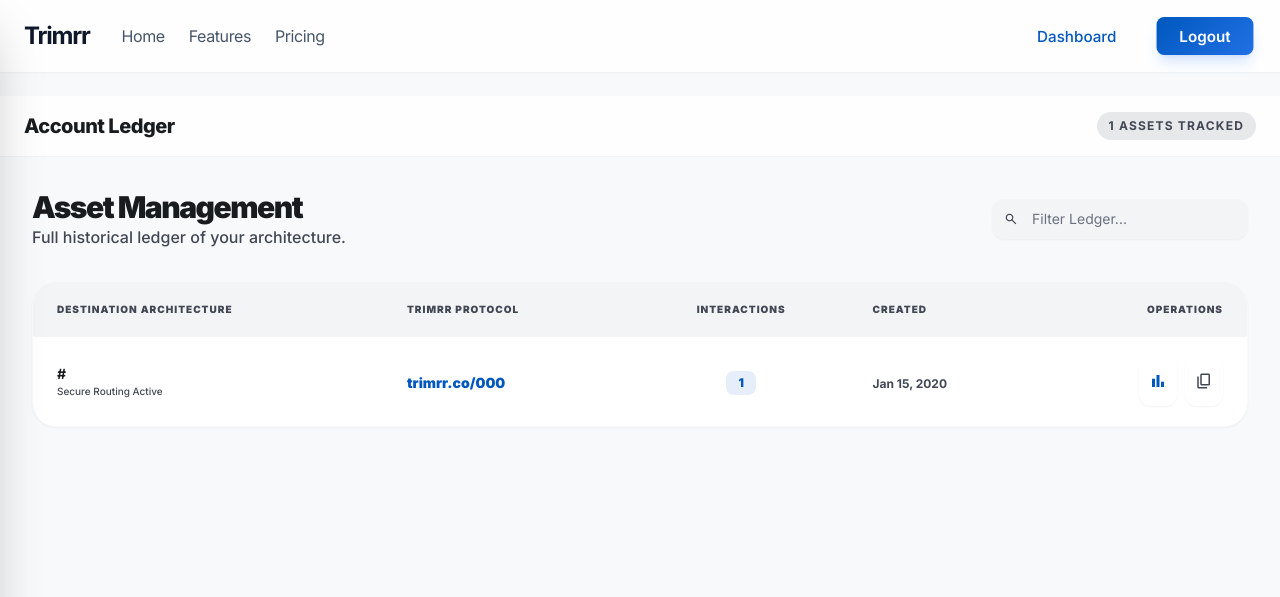
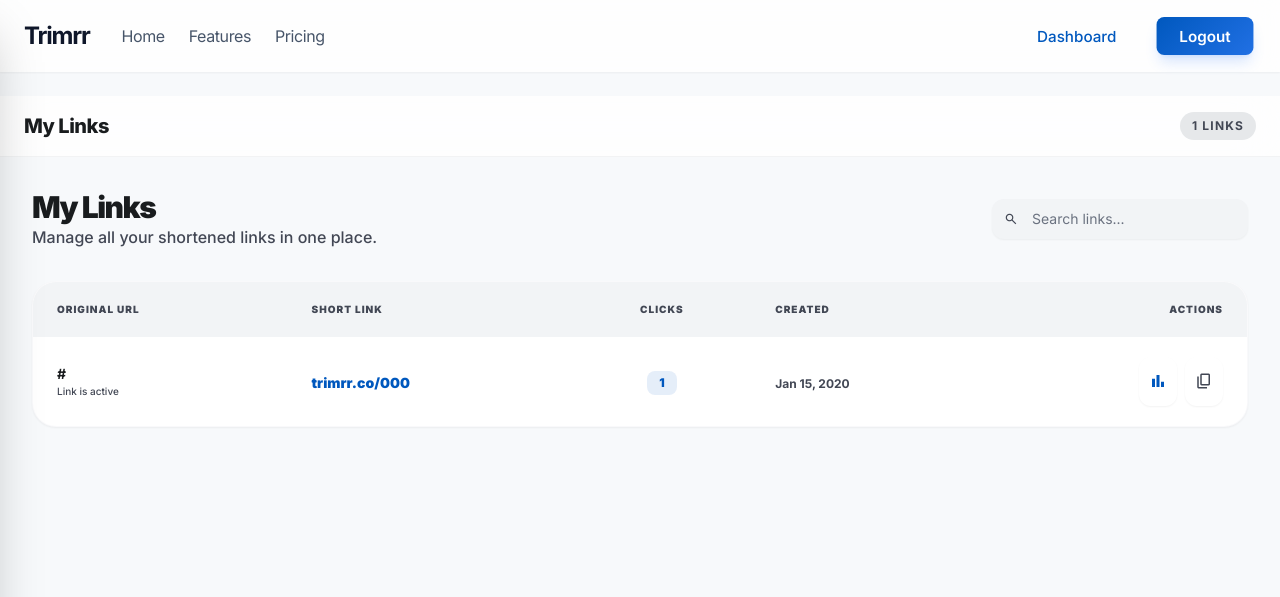
Before and after one commit to PranayaKD/trimrr, a Django app: page /dashboard/links/ in a window 1280 px wide. Shown: the top 597 px of the page. Run offline with Django 5.2, Linux system fonts and the light colour scheme; a user stored in the database is signed in; tables that the repository leaves empty hold one stand-in row (values such as "Sample post"); parts of the project's set-up code (start-up, migrations or seed data) failed here and were passed over; some libraries are stand-ins or nearby versions.

Commit message:
Simplify UI labels and terminology for better UX

```diff
--- a/templates/dashboard.html
+++ b/templates/dashboard.html
@@ -27,7 +27,7 @@
                 <button @click="sidebarOpen = true" class="md:hidden p-2 text-on-surface-variant hover:bg-surface-container rounded-lg transition-colors">
                     <span class="material-symbols-outlined">menu</span>
                 </button>
-                <h2 class="text-xl font-extrabold tracking-tight text-on-surface">Intelligence Center</h2>
+                <h2 class="text-xl font-extrabold tracking-tight text-on-surface">Overview</h2>
             </div>
             <div class="flex items-center gap-4">
                 <div class="flex items-center gap-3 pl-2 cursor-pointer group">
--- a/templates/my_links.html
+++ b/templates/my_links.html
@@ -23,23 +23,23 @@
                 <button @click="sidebarOpen = true" class="md:hidden p-2 text-on-surface-variant rounded-lg transition-colors">
                     <span class="material-symbols-outlined">menu</span>
                 </button>
-                <h2 class="text-xl font-extrabold tracking-tight text-on-surface">Account Ledger</h2>
+                <h2 class="text-xl font-extrabold tracking-tight text-on-surface">My Links</h2>
             </div>
             <div class="text-xs font-bold text-on-surface-variant uppercase tracking-widest bg-surface-container-high px-3 py-1.5 rounded-full">
-                {{ links.count }} Assets Tracked
+                {{ links.count }} Links
             </div>
         </header>
 
         <main class="p-6 md:p-8 space-y-8 max-w-7xl mx-auto w-full">
             <div class="flex flex-col md:flex-row md:items-center justify-between gap-4">
                 <div>
-                    <h1 class="text-3xl font-black text-on-surface tracking-tighter">Asset Management</h1>
-                    <p class="text-on-surface-variant font-medium">Full historical ledger of your architecture.</p>
+                    <h1 class="text-3xl font-black text-on-surface tracking-tighter">My Links</h1>
+                    <p class="text-on-surface-variant font-medium">Manage all your shortened links in one place.</p>
                 </div>
                 <div class="flex items-center gap-3">
                     <div class="relative">
                         <span class="material-symbols-outlined absolute left-3 top-1/2 -translate-y-1/2 text-on-surface-variant text-sm">search</span>
-                        <input type="text" placeholder="Filter Ledger..." class="pl-10 pr-4 py-2.5 bg-surface-container-low border-none rounded-xl text-sm focus:ring-2 focus:ring-primary transition-all w-64 shadow-sm" />
+                        <input type="text" placeholder="Search links..." class="pl-10 pr-4 py-2.5 bg-surface-container-low border-none rounded-xl text-sm focus:ring-2 focus:ring-primary transition-all w-64 shadow-sm" />
                     </div>
                 </div>
             </div>
@@ -49,11 +49,11 @@
                 <table class="w-full text-left border-collapse">
                     <thead>
                         <tr class="bg-surface-container-low">
-                            <th class="px-6 py-5 text-[10px] font-black uppercase tracking-widest text-on-surface-variant">Destination Architecture</th>
-                            <th class="px-6 py-5 text-[10px] font-black uppercase tracking-widest text-on-surface-variant">Trimrr Protocol</th>
-                            <th class="px-6 py-5 text-[10px] font-black uppercase tracking-widest text-on-surface-variant text-center">Interactions</th>
+                            <th class="px-6 py-5 text-[10px] font-black uppercase tracking-widest text-on-surface-variant">Original URL</th>
+                            <th class="px-6 py-5 text-[10px] font-black uppercase tracking-widest text-on-surface-variant">Short Link</th>
+                            <th class="px-6 py-5 text-[10px] font-black uppercase tracking-widest text-on-surface-variant text-center">Clicks</th>
                             <th class="px-6 py-5 text-[10px] font-black uppercase tracking-widest text-on-surface-variant">Created</th>
-                            <th class="px-6 py-5 text-[10px] font-black uppercase tracking-widest text-on-surface-variant text-right">Operations</th>
+                            <th class="px-6 py-5 text-[10px] font-black uppercase tracking-widest text-on-surface-variant text-right">Actions</th>
                         </tr>
                     </thead>
                     <tbody class="divide-y divide-outline-variant/10">
@@ -62,7 +62,7 @@
                             <td class="px-6 py-5">
                                 <div class="flex flex-col">
                                     <span class="text-sm font-bold text-on-surface truncate max-w-xs">{{ link.original_url }}</span>
-                                    <span class="text-[10px] text-on-surface-variant font-medium">Secure Routing Active</span>
+                                    <span class="text-[10px] text-on-surface-variant font-medium">Link is active</span>
                                 </div>
                             </td>
                             <td class="px-6 py-5">
--- a/templates/partials/create_link_modal.html
+++ b/templates/partials/create_link_modal.html
@@ -15,8 +15,8 @@
             <div class="inline-flex items-center justify-center w-12 h-12 bg-secondary-container rounded-xl mb-4 text-primary">
                 <span class="material-symbols-outlined text-2xl" style="font-variation-settings: 'FILL' 1;">add_link</span>
             </div>
-            <h2 class="text-2xl md:text-3xl font-bold tracking-tight text-on-surface mb-2">Create New Asset 🔗</h2>
-            <p class="text-on-surface-variant text-sm">Transform your long URLs into editorial, trackable assets.</p>
+            <h2 class="text-2xl md:text-3xl font-bold tracking-tight text-on-surface mb-2">Create New Link 🔗</h2>
+            <p class="text-on-surface-variant text-sm">Shorten your URL and track clicks instantly.</p>
         </header>
 
         <form action="{% url 'create_link' %}" method="POST" class="space-y-6">
--- a/templates/partials/sidebar.html
+++ b/templates/partials/sidebar.html
@@ -15,7 +15,7 @@
             </div>
             <div :class="sidebarHover ? 'opacity-100' : 'md:opacity-0'" class="transition-opacity duration-300">
                 <h1 class="text-white font-black text-xl leading-none tracking-tighter">Trimrr</h1>
-                <p class="font-['Inter'] uppercase tracking-[0.2em] text-[8px] font-bold text-slate-500 mt-1">Architecture</p>
+                <p class="font-['Inter'] uppercase tracking-[0.2em] text-[8px] font-bold text-slate-500 mt-1">Shortener</p>
             </div>
         </div>
         <button @click="sidebarOpen = false" class="md:hidden text-slate-400 hover:text-white transition-colors">
@@ -26,15 +26,15 @@
     <nav class="flex-1 flex flex-col gap-1.5 px-3 min-w-[256px]">
         <a class="flex items-center gap-4 px-4 py-3.5 {% if request.resolver_match.url_name == 'dashboard' %}bg-primary text-white shadow-xl shadow-primary/20{% else %}text-slate-400 hover:text-white hover:bg-white/5{% endif %} rounded-xl transition-all text-sm font-bold active:scale-95" href="{% url 'dashboard' %}">
             <span class="material-symbols-outlined flex-shrink-0" style="font-variation-settings: 'FILL' {% if request.resolver_match.url_name == 'dashboard' %}1{% else %}0{% endif %};">dashboard</span>
-            <span :class="sidebarHover ? 'opacity-100' : 'md:opacity-0'" class="transition-opacity duration-300 whitespace-nowrap">Pulse Dashboard</span>
+            <span :class="sidebarHover ? 'opacity-100' : 'md:opacity-0'" class="transition-opacity duration-300 whitespace-nowrap">Dashboard</span>
         </a>
         <a class="flex items-center gap-4 px-4 py-3.5 {% if request.resolver_match.url_name == 'my_links' %}bg-primary text-white shadow-xl shadow-primary/20{% else %}text-slate-400 hover:text-white hover:bg-white/5{% endif %} rounded-xl transition-all text-sm font-bold group active:scale-95" href="{% url 'my_links' %}">
             <span class="material-symbols-outlined flex-shrink-0" style="font-variation-settings: 'FILL' {% if request.resolver_match.url_name == 'my_links' %}1{% else %}0{% endif %};">database</span>
-            <span :class="sidebarHover ? 'opacity-100' : 'md:opacity-0'" class="transition-opacity duration-300 whitespace-nowrap">Account Ledger</span>
+            <span :class="sidebarHover ? 'opacity-100' : 'md:opacity-0'" class="transition-opacity duration-300 whitespace-nowrap">My Links</span>
         </a>
         <a class="flex items-center gap-4 px-4 py-3.5 {% if request.resolver_match.url_name == 'settings' %}bg-primary text-white shadow-xl shadow-primary/20{% else %}text-slate-400 hover:text-white hover:bg-white/5{% endif %} rounded-xl transition-all text-sm font-bold group active:scale-95" href="{% url 'settings' %}">
             <span class="material-symbols-outlined flex-shrink-0" style="font-variation-settings: 'FILL' {% if request.resolver_match.url_name == 'settings' %}1{% else %}0{% endif %};">settings_accessibility</span>
-            <span :class="sidebarHover ? 'opacity-100' : 'md:opacity-0'" class="transition-opacity duration-300 whitespace-nowrap">Global Config</span>
+            <span :class="sidebarHover ? 'opacity-100' : 'md:opacity-0'" class="transition-opacity duration-300 whitespace-nowrap">Settings</span>
         </a>
     </nav>
 
@@ -51,13 +51,13 @@
         </div>
         <button @click="openCreateModal = true" class="w-full bg-white text-slate-900 py-4 px-4 rounded-2xl font-black text-sm flex items-center justify-center gap-2 hover:bg-slate-100 transition-all active:scale-[0.98] shadow-xl">
             <span class="material-symbols-outlined text-lg flex-shrink-0">add_box</span>
-            <span :class="sidebarHover ? 'block' : 'md:hidden'">New Asset</span>
+            <span :class="sidebarHover ? 'block' : 'md:hidden'">Create Link</span>
         </button>
         <form method="post" action="{% url 'account_logout' %}" class="pt-2">
             {% csrf_token %}
             <button type="submit" class="flex items-center gap-4 px-4 py-4 text-slate-500 hover:text-rose-400 transition-all text-[11px] font-bold uppercase tracking-widest w-full text-left">
                 <span class="material-symbols-outlined text-lg flex-shrink-0">power_settings_new</span>
-                <span :class="sidebarHover ? 'opacity-100' : 'md:opacity-0'" class="transition-opacity duration-300 whitespace-nowrap">Terminate</span>
+                <span :class="sidebarHover ? 'opacity-100' : 'md:opacity-0'" class="transition-opacity duration-300 whitespace-nowrap">Logout</span>
             </button>
         </form>
     </div>
```
Also changed, not shown: templates/analytics.html (+4 -4 lines).
